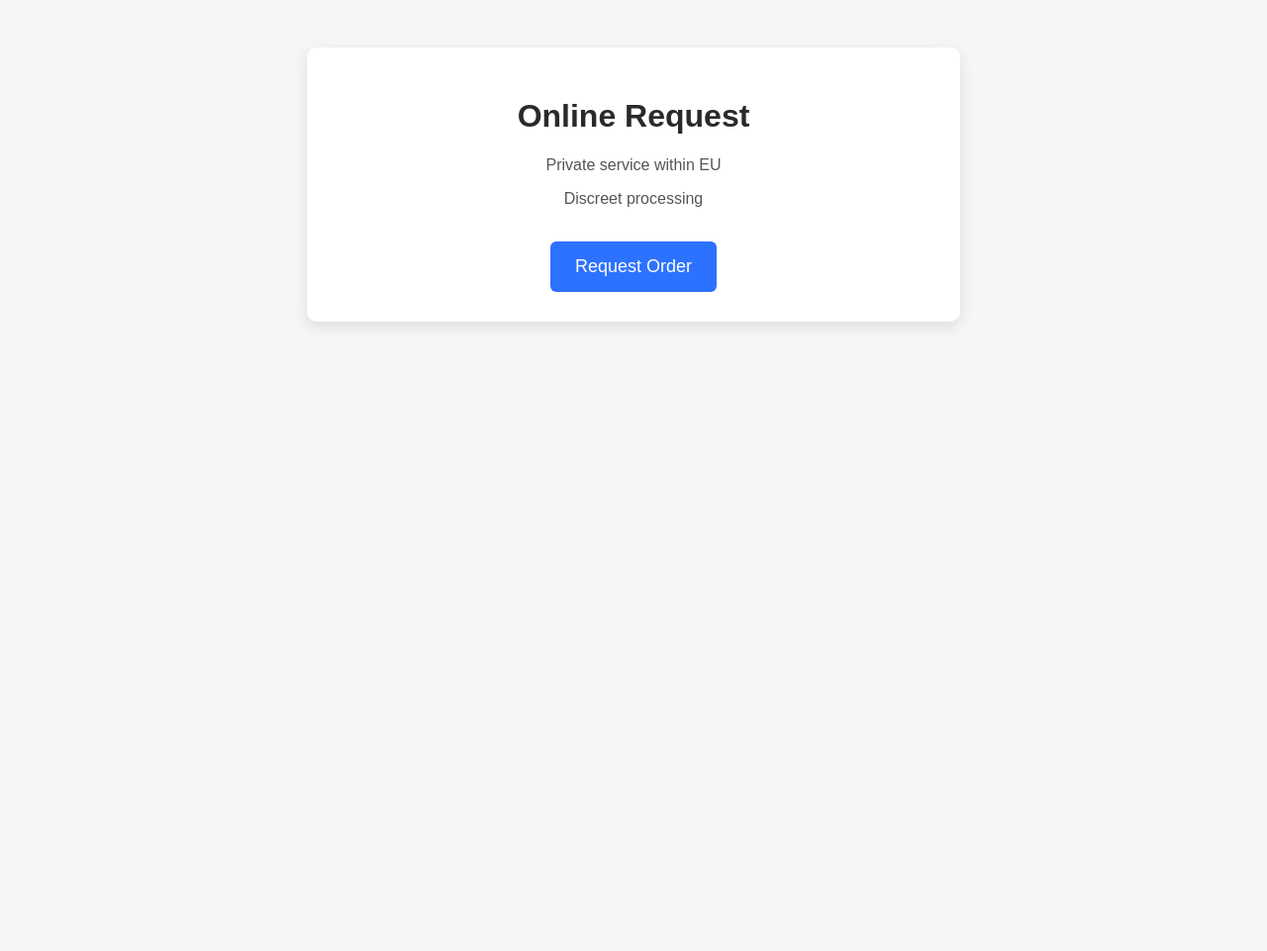
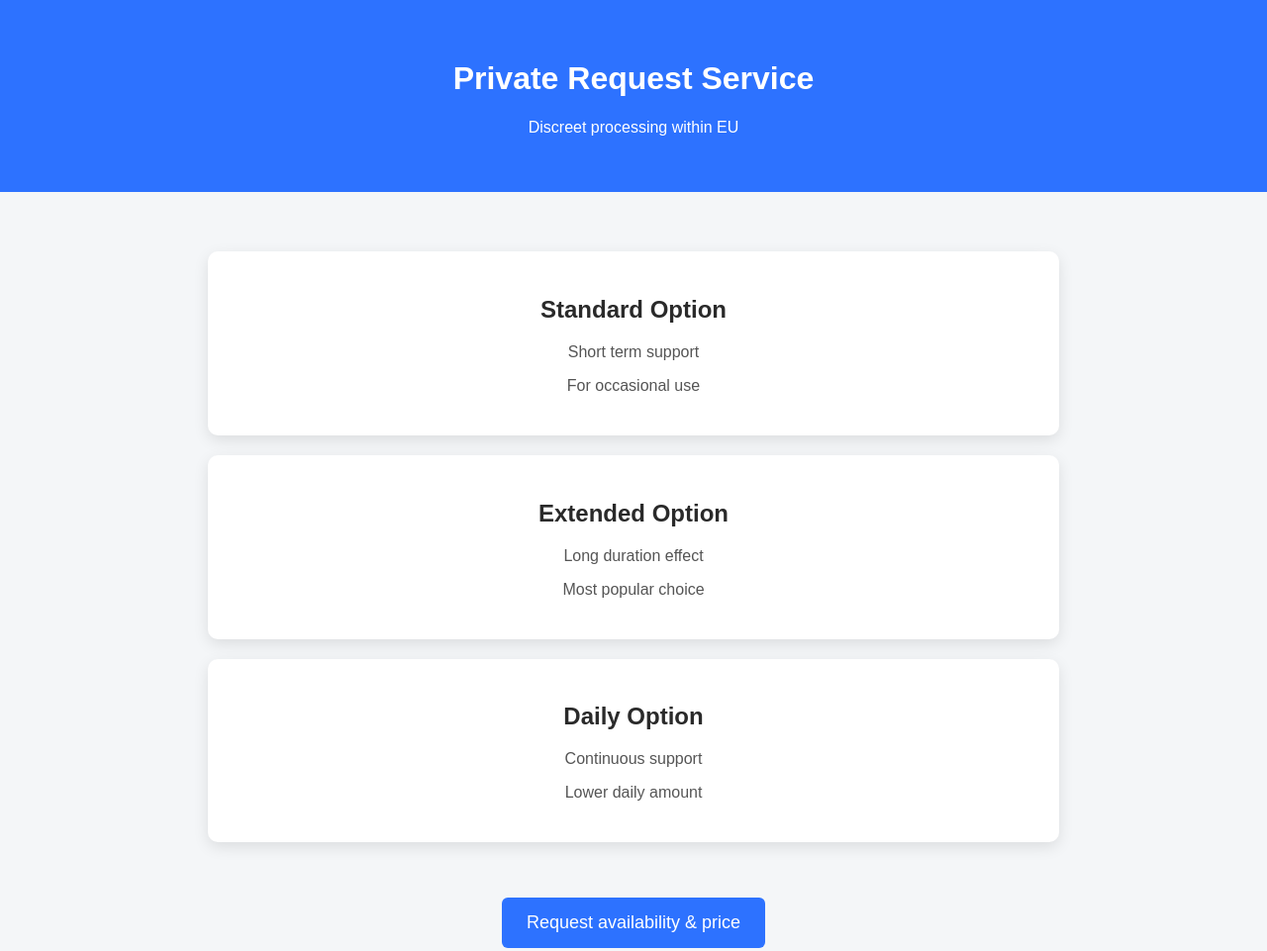
Before and after one commit to jelenatihonova/balticservice.org, a plain HTML site: page index.html in a window 1280 px wide. Shown: the whole page at 99% size. Before the commit the page ends 800 px from the top, so only its background shows below. Drawn offline with Linux system fonts and the light colour scheme.

Commit message:
Update index.html

```diff
--- a/index.html
+++ b/index.html
@@ -4,24 +4,44 @@
 <meta charset="UTF-8">
 <title>Baltic Service</title>
 <meta name="viewport" content="width=device-width, initial-scale=1.0">
+
 <style>
-body {
+body{
     font-family: Arial, sans-serif;
     background:#f4f6f8;
+    margin:0;
     text-align:center;
-    padding:40px;
 }
-.box {
-    max-width:600px;
+
+header{
+    background:#2d72ff;
+    color:white;
+    padding:40px 20px;
+}
+
+.container{
+    max-width:900px;
     margin:auto;
+    padding:40px 20px;
+}
+
+.card{
     background:white;
-    padding:30px;
+    padding:25px;
+    margin:20px;
     border-radius:10px;
     box-shadow:0 5px 15px rgba(0,0,0,0.1);
 }
-h1 {color:#2a2a2a;}
-p {color:#555;}
-button {
+
+.card h2{
+    color:#2a2a2a;
+}
+
+.card p{
+    color:#555;
+}
+
+button{
     background:#2d72ff;
     color:white;
     border:none;
@@ -30,18 +50,47 @@ button {
     border-radius:6px;
     cursor:pointer;
 }
-button:hover {background:#1a5be0;}
+
+button:hover{
+    background:#1a5be0;
+}
 </style>
 </head>
+
 <body>
-<div class="box">
-<h1>Online Request</h1>
-<p>Private service within EU</p>
-<p>Discreet processing</p>
-<br>
+
+<header>
+<h1>Private Request Service</h1>
+<p>Discreet processing within EU</p>
+</header>
+
+<div class="container">
+
+<div class="card">
+<h2>Standard Option</h2>
+<p>Short term support</p>
+<p>For occasional use</p>
+</div>
+
+<div class="card">
+<h2>Extended Option</h2>
+<p>Long duration effect</p>
+<p>Most popular choice</p>
+</div>
+
+<div class="card">
+<h2>Daily Option</h2>
+<p>Continuous support</p>
+<p>Lower daily amount</p>
+</div>
+
+<br><br>
+
 <a href="#">
-<button>Request Order</button>
+<button>Request availability & price</button>
 </a>
+
 </div>
+
 </body>
 </html>
```
